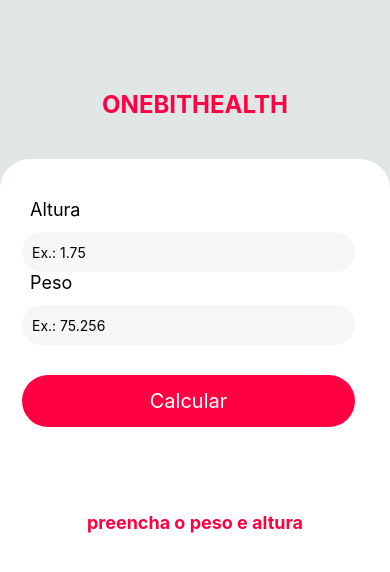
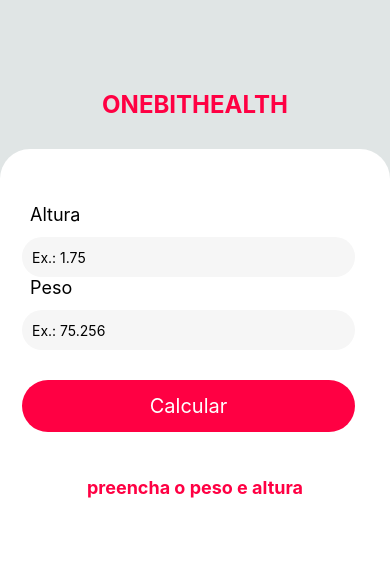
Before and after one commit to ChristianHerber/onebithealth, a React Native app: screen / in a window 390 px wide. Shown: the top 572 px of the page. Built offline with nearby package versions, Linux system fonts and the light colour scheme.

Commit message:
update: change View for Pressable and apply in onPress Keyboar.dismiss to hide keyboard

```diff
--- a/package.json
+++ b/package.json
@@ -10,6 +10,7 @@
     "eject": "expo eject"
   },
   "dependencies": {
+    "@expo/vector-icons": "^12.0.5",
     "expo": "~43.0.2",
     "expo-status-bar": "~1.1.0",
     "react": "17.0.1",
--- a/src/components/Form/index.js
+++ b/src/components/Form/index.js
@@ -1,5 +1,5 @@
 import React, { useState } from "react";
-import { TextInput, Text, View, TouchableOpacity, Vibration } from "react-native"
+import { TextInput, Text, View, TouchableOpacity, Vibration, Pressable, Keyboard } from "react-native"
 import ResultImc from "../ResultImc";
 import styles from "./style"
 
@@ -40,7 +40,7 @@
     }
 
     return (
-        <View style={styles.formContext}>
+        <Pressable onPress={Keyboard.dismiss} style={styles.formContext}>
             <View style={styles.form}>
 
                 <Text style={styles.formLabel}>Altura</Text>
@@ -74,7 +74,7 @@
 
             <ResultImc messageResultImc={messageImc} resultImc={imc} />
 
-        </View>
+        </Pressable>
     )
 }
 
--- a/src/components/Form/style.js
+++ b/src/components/Form/style.js
@@ -4,10 +4,12 @@
     formContext: {
         width: "100%",
         height: "100%",
+        justifyContent: "space-around",
         bottom: 0,
         backgroundColor: "#ffffff",
         alignItems: "center",
-        marginTop: 30,
+        marginTop: 20,
+        paddingTop: 15,
         borderTopLeftRadius:30,
         borderTopRightRadius:30,
     },
--- a/src/components/ResultImc/index.js
+++ b/src/components/ResultImc/index.js
@@ -1,6 +1,7 @@
 import React from "react";
 import { View, Text, TouchableOpacity, Share } from "react-native"
 import styles from "./style";
+import { FontAwesome } from "@expo/vector-icons"
 
 const ResultImc = (props) => {
 
@@ -20,7 +21,9 @@
                 <TouchableOpacity
                     onPress={onShare}
                     style={styles.sharedButton}>
-                    <Text style={styles.sharedText}>Share</Text>
+                    <Text style={styles.sharedText}>
+                        <FontAwesome name="share-alt" size={14} color="white" /> Share
+                    </Text>
                 </TouchableOpacity>
             : <Text></Text>}
             </View>
--- a/src/components/ResultImc/style.js
+++ b/src/components/ResultImc/style.js
@@ -4,7 +4,7 @@
     resultImc: {
         flex: 1,
         marginTop: 15,
-        paddingTop: 60,
+        paddingTop: 20,
         borderRadius: 50,
         alignItems: "center",
         width: "100%",
```
Also changed, not shown: 1 other file (tests, documents, lock files or other folders).
